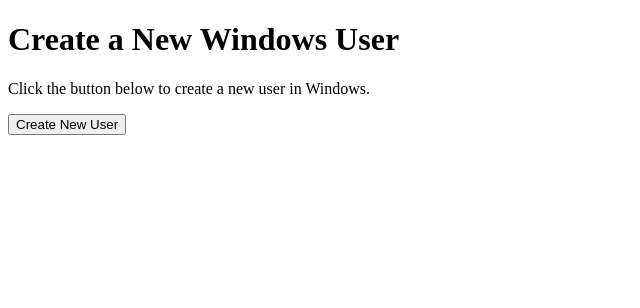
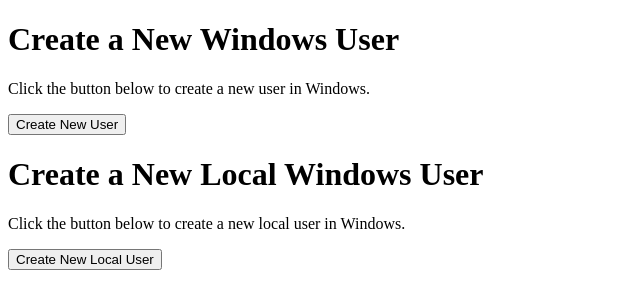
Before and after one commit to isatsou/How-to-create-a-windows-user, a plain HTML site: page index.html in a window 1280 px wide. Shown: the whole page, without its empty margins (0-640 px from the left). Drawn offline with Linux system fonts and the light colour scheme.

Commit message:
Local user

```diff
--- a/index.html
+++ b/index.html
@@ -12,4 +12,11 @@
         <button>Create New User</button>
     </a>
 </body>
+<body>
+    <h1>Create a New Local Windows User</h1>
+    <p>Click the button below to create a new local user in Windows.</p>
+    <a href="ms-cxh://localonly">
+        <button>Create New Local User</button>
+    </a>
+</body>
 </html>
```
